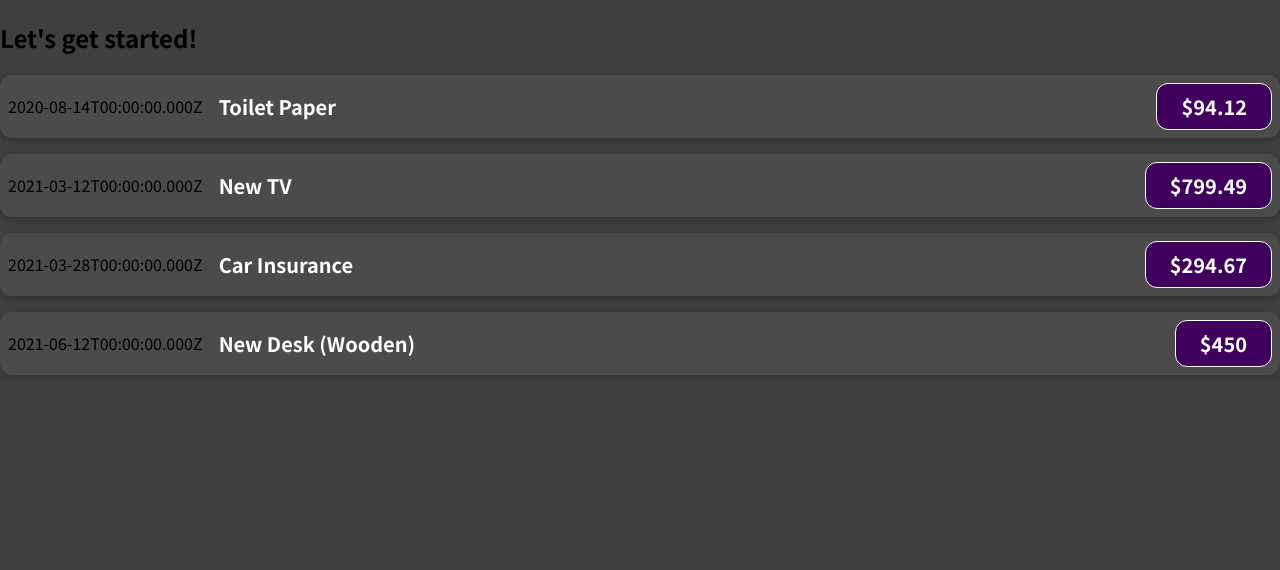
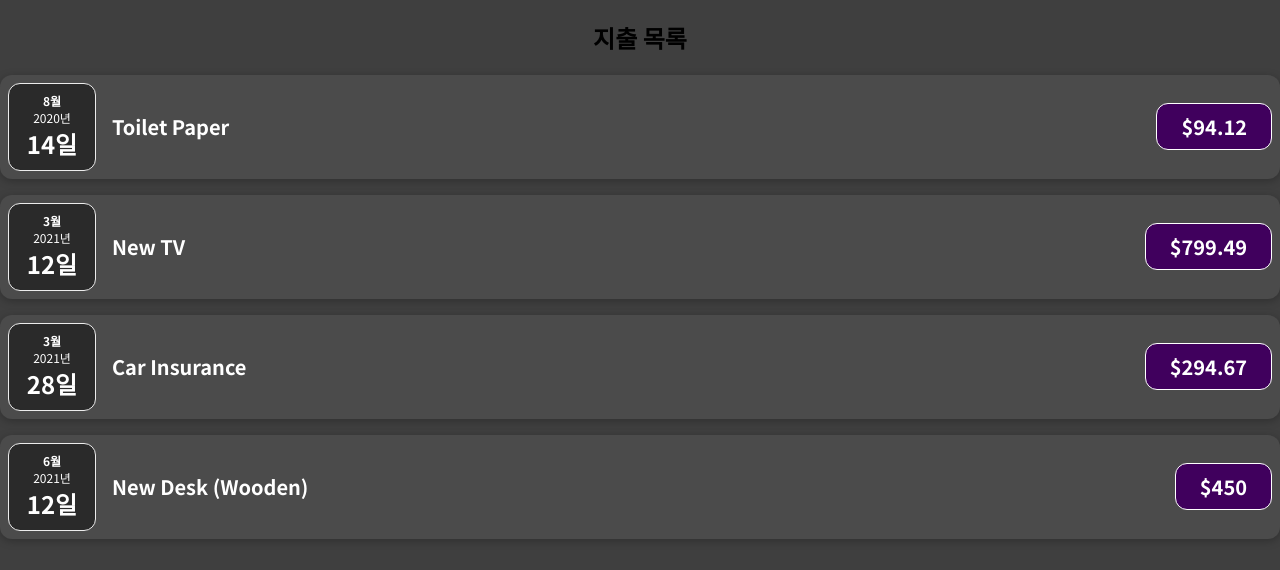
Before and after one commit to ataraxia7899/React___Udemy_study, a JavaScript app: page / in a window 1280 px wide. Shown: the top 570 px of the page. Built offline with nearby package versions, Linux system fonts and the light colour scheme.

Commit message:
시간계산 컴포넌트를 따로 설정해 코드를 더 간결하게 바꿔주었다.

```diff
--- a/src/App.js
+++ b/src/App.js
@@ -30,7 +30,7 @@
 
     return (
         <div>
-            <h2>Let's get started!</h2>
+            <h2 align="center">지출 목록</h2>
             <ExpenseItem
                 title={expenses[0].title}
                 amount={expenses[0].amount}
--- /dev/null
+++ b/src/components/ExpenseDate.css
@@ -0,0 +1,26 @@
+.expense-date {
+    display: flex;
+    flex-direction: column;
+    width: 5.5rem;
+    height: 5.5rem;
+    border: 1px solid #ececec;
+    background-color: #2a2a2a;
+    color: white;
+    border-radius: 12px;
+    align-items: center;
+    justify-content: center;
+}
+
+.expense-date__month {
+    font-size: 0.75rem;
+    font-weight: bold;
+}
+
+.expense-date__year {
+    font-size: 0.75rem;
+}
+
+.expense-date__day {
+    font-size: 1.5rem;
+    font-weight: bold;
+}
--- /dev/null
+++ b/src/components/ExpenseDate.js
@@ -0,0 +1,18 @@
+import "./ExpenseDate.css";
+
+//지출 날짜를 렌더링하는 컴포넌트
+function ExpenseDate(props) {
+    const month = props.date.toLocaleString("ko-KR", {month: "long"});
+    const year = props.date.getFullYear();
+    const day = props.date.toLocaleString("ko-KR", {day: "2-digit"});
+
+    return (
+        <div className="expense-date">
+            <div className="expense-date__month">{month}</div>
+            <div className="expense-date__year">{year}년</div>
+            <div className="expense-date__day">{day}</div>
+        </div>
+    );
+}
+
+export default ExpenseDate;
--- a/src/components/ExpenseItem.js
+++ b/src/components/ExpenseItem.js
@@ -1,10 +1,11 @@
+import ExpenseDate from "./ExpenseDate.js"
 import "./ExpenseItem.css"
 
 // 지출 목록 컴포넌트
 function ExpenseItem(props) {
     return (
         <div className="expense-item">
-            <div>{props.date.toISOString()}</div>
+            <ExpenseDate date={props.date} />
             <div className="expense-item__description">
                 <h2>{props.title}</h2>
                 <div className="expense-item__price">${props.amount}</div>
```
Also changed, not shown: 1 other file (tests, documents, lock files or other folders).
